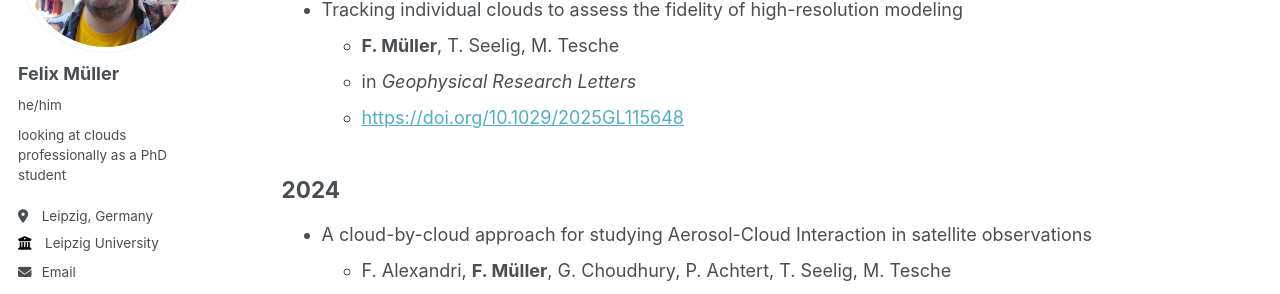
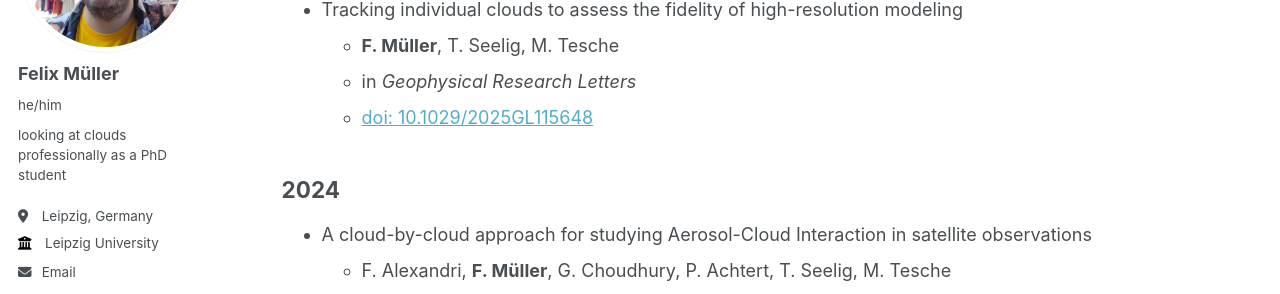
Before and after one commit to felix-mue/felix-mue.github.io, a Jekyll site: the page built from _pages/publications.md, in a window 1280 px wide and 1171 px high. Shown: the part 228-522 px from the top of the window. Built offline with Jekyll 4.4.1, drawn with Linux system fonts in a browser that asks for light colours; some web fonts are replaced; part of the change alters nothing that is shown.

Commit message:
publications: update doi

```diff
--- a/_pages/publications.md
+++ b/_pages/publications.md
@@ -10,7 +10,7 @@ author_profile: true
 * Tracking individual clouds to assess the fidelity of high-resolution modeling
   * **F. Müller**, T. Seelig, M. Tesche
   * in _Geophysical Research Letters_
-  * [https://doi.org/10.1029/2025GL115648](https://doi.org/10.1029/2025GL115648)
+  * [doi: 10.1029/2025GL115648](https://doi.org/10.1029/2025GL115648)
 
 ## 2024
 
```
